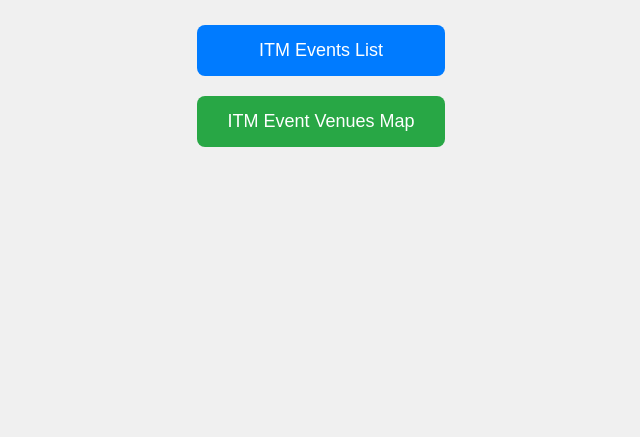
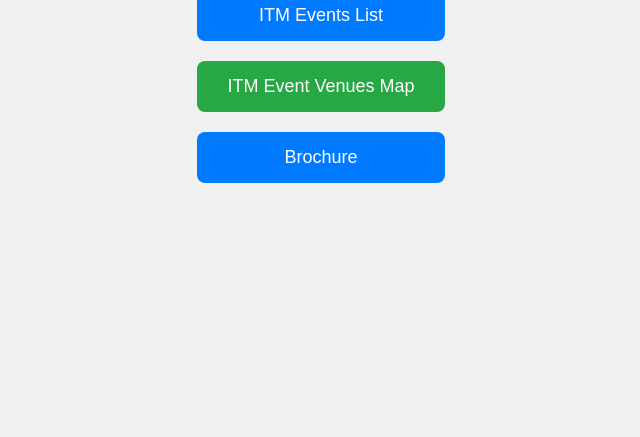
Before and after one commit to Eshan-Mishra/itm-event-portal, a plain HTML site: page index.html in a window 1280 px wide. Shown: the part 363-800 px from the top of the page, without its empty margins (319-959 px from the left). Drawn offline with Linux system fonts and the light colour scheme.

Commit message:
Add brochure link to index.html

```diff
--- a/index.html
+++ b/index.html
@@ -93,6 +93,7 @@
     <div class="button-container">
         <a href="https://itm-events.vercel.app/" class="btn btn-primary" target="_blank">ITM Events List</a>
         <a href="https://itm-event-venue.vercel.app/" class="btn btn-secondary" target="_blank">ITM Event Venues Map</a>
+        <a href="illuminati-2025.pdf" class="btn btn-primary" target="_blank">Brochure</a>
     </div>
 </body>
 </html>
```
Also changed, not shown: 1 other file.
